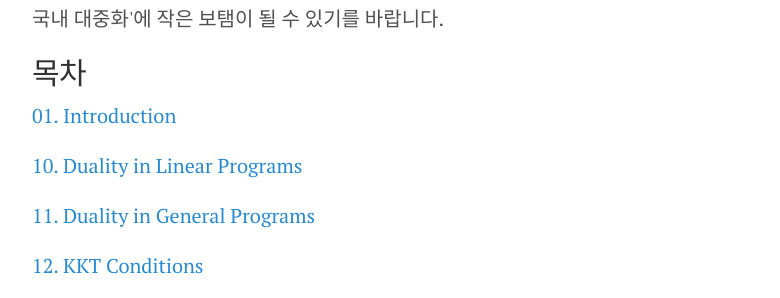
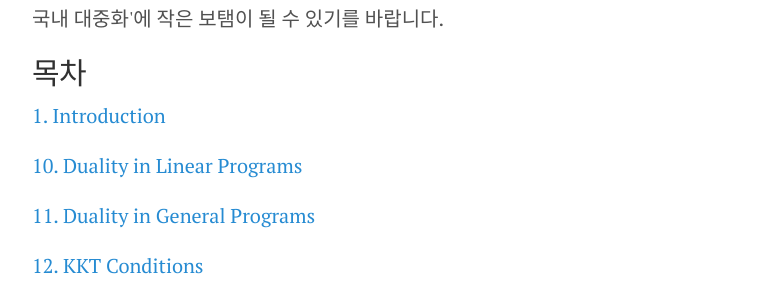
Before and after one commit to convex-optimization-for-all/convex-optimization-for-all.github.io, a Jekyll site: the page built from index.html, in a window 1280 px wide. Shown: the part 706-1004 px from the top of the page, without its empty margins (248-1028 px from the left). Built offline with Jekyll 4.4.1, drawn with Linux system fonts in a browser that asks for light colours; the list of posts is cut into pages by our own code.

Commit message:
Change chapter name

```diff
--- a/chapter01/index.html
+++ b/chapter01/index.html
@@ -1,5 +1,5 @@
 ---
 layout: page
 title: "Introduction"
-chapter: "01"
+chapter: "1"
 ---
```
Also changed, not shown: chapter01/_posts/20-01-07-test.md (+1 -1 lines).
